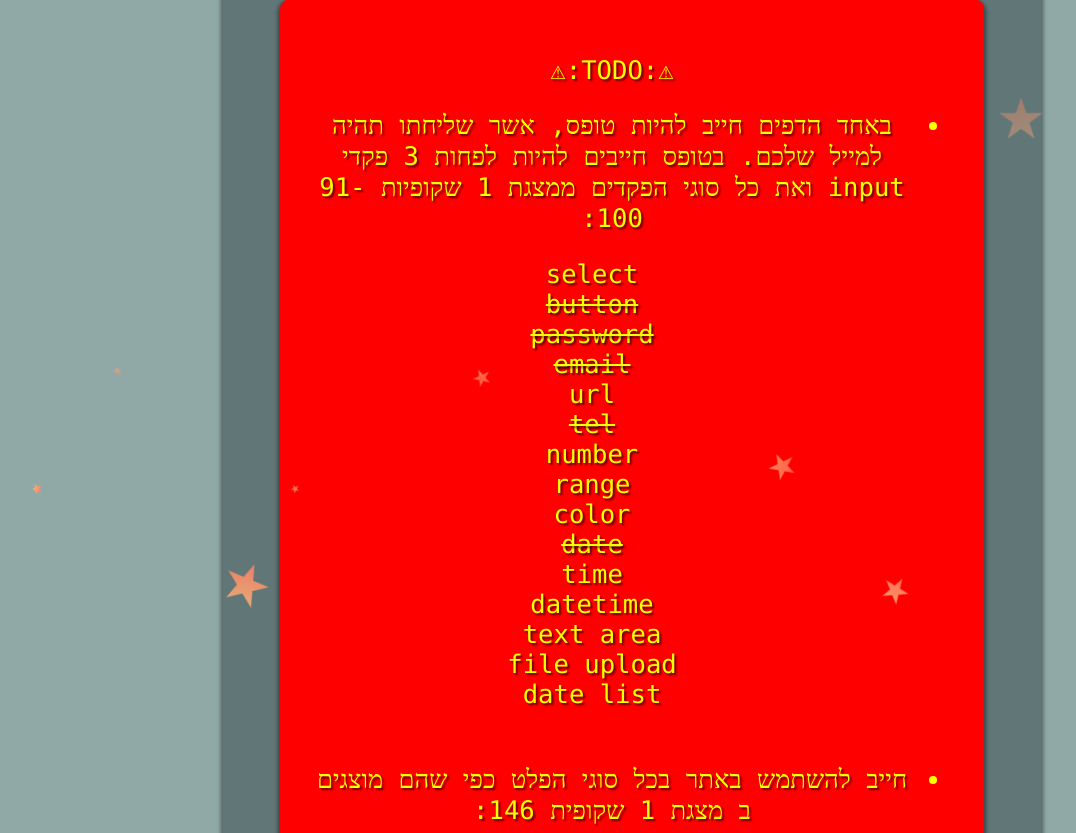
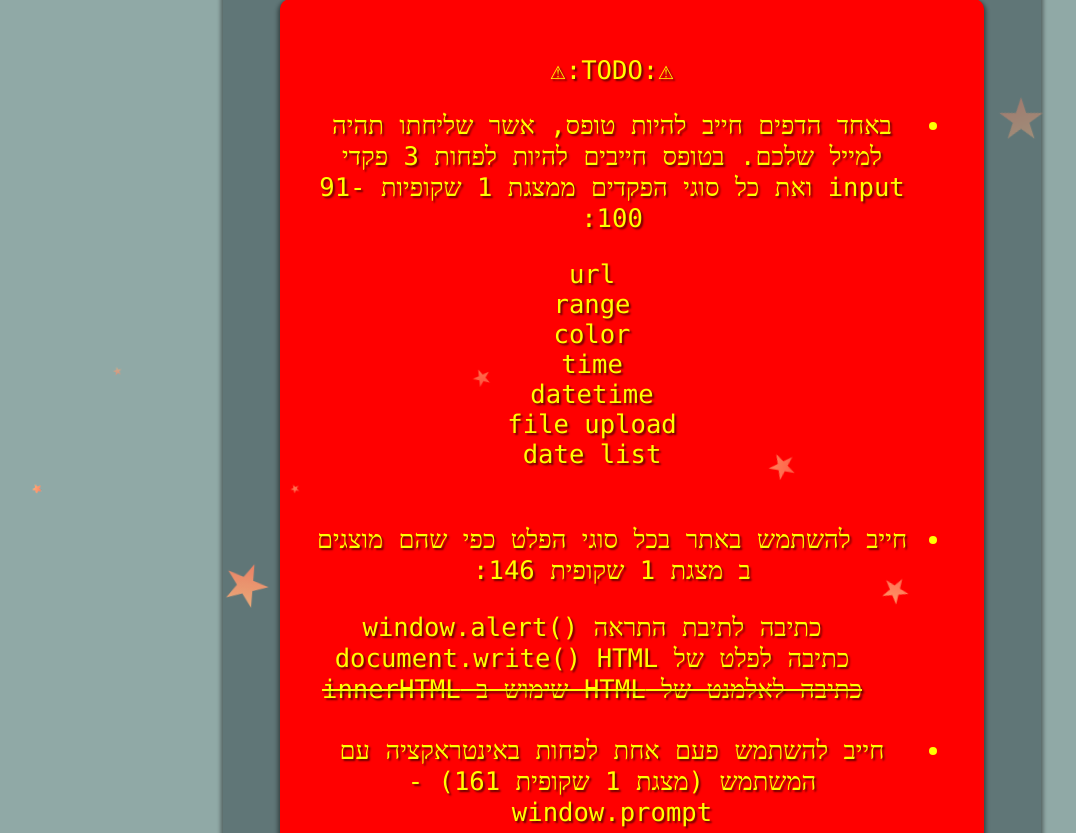
Before and after one commit to orizem/Software-Engineering-Project, a PHP site: page /delivery.php in a window 1280 px wide. Shown: the part 194-1027 px from the top of the page, without its empty margins (8-1084 px from the left). Run offline with PHP 8.4, Linux system fonts and the light colour scheme; the visitor is signed in with stand-in values (Sample User, id 1).

Commit message:
delivery

```diff
--- a/delivery.php
+++ b/delivery.php
@@ -12,6 +12,9 @@
 
         <title>Gourmet Haven</title>
     </div>
+
+    <script src="https://ajax.googleapis.com/ajax/libs/jquery/3.5.1/jquery.min.js"></script>
+    <script src="scripts/delivery.js"></script>
 </head>
 
 <body class="color-palette">
@@ -30,7 +33,8 @@
                         <tr>
                             <td>סוג ההזמנה:</td>
                             <td>
-                                <select>
+                                <select id="order">
+                                    <option value="" disabled selected hidden>בחר</option>
                                     <option value="order-table">הזמנת שולחן</option>
                                     <option value="order-delivery">הזמנת משלוח</option>
                                 </select>
@@ -43,21 +47,23 @@
 
                             echo '<tr>';
                             echo '<td>שם:</td>';
-                            echo '<td><input type="text" id="firstName" name="name" value="' . $_SESSION["fname"] . ' ' . $_SESSION["lname"] . '" oninput="validateForm()" required><br></td>';
+                            echo '<td><input type="text" id="firstName" name="name" value="' . $_SESSION["fname"] . ' ' . $_SESSION["lname"] . '" oninput="validateForm()" required></td>';
                             echo '<td><span id="firstNameError" class="error"></span></td>';
                             echo '</tr>';
                             echo '<tr>';
                             echo '<td>טלפון:</td>';
-                            echo '<td><input type="tel" id="phoneNumber" name="tel" value="' . $_SESSION["phone"] . '" oninput="validateForm()" required><br></td>';
+                            echo '<td><input type="tel" id="phoneNumber" name="tel" value="' . $_SESSION["phone"] . '" oninput="validateForm()" required></td>';
                             echo '<td><span id="phoneNumberError" class="error"></span></td>';
                             echo '</tr>';
                             echo '<tr>';
                             echo '<td>מייל:</td>';
-                            echo '<td><input type="email" id="email" name="email" value="' . $_SESSION["email"] . '" oninput="validateForm()" required><br><br></td>';
+                            echo '<td><input type="email" id="email" name="email" value="' . $_SESSION["email"] . '" oninput="validateForm()" required></td>';
                             echo '<td><span id="emailError" class="error"></span></td>';
                             echo '</tr>';
                         ?>
-
+                    </table>
+                    <table id="result"></table>
+                    <table>
                         <tr>
                             <!-- TODO: If delivery was selected: -->
                             <td>מה תרצו להזמין?</td>
--- a/index.html
+++ b/index.html
@@ -21,7 +21,7 @@
     <h1 class="deffect1">Gourmet Haven</h1>
     <div class="index-div container">
       <span class="box">
-        ברוכים הבאים לגורה הייבבן,
+        ברוכים הבאים לגורמה הייבבן,
         כאן אנו מגישים מנות טעימות וממכרות בטאץ' של מעולות קולינריות.
         השפים שלנו משתמשים בחומרי
         גלם משובחים כדי ליצור חווית אכילה שתגרום לכם לחזור לפה פעם נוספת.
--- a/navbar.php
+++ b/navbar.php
@@ -42,19 +42,11 @@
               באחד הדפים חייב להיות טופס, אשר שליחתו תהיה למייל שלכם. בטופס חייבים להיות לפחות 3 פקדי
               input ואת כל סוגי הפקדים ממצגת 1 שקופיות 91-100:
             </p>
-            <ol title="Delivery">select</ol>
-            <ol class="added">button</ol>
-            <ol title="Register" class="added">password</ol>
-            <ol title="Register" class="added">email</ol>
             <ol>url</ol>
-            <ol title="Register" class="added">tel</ol>
-            <ol title="Delivery">number</ol>
             <ol title="Delivery">range</ol>
             <ol>color</ol>
-            <ol title="Register" class="added">date</ol>
             <ol>time</ol>
             <ol title="Delivery">datetime</ol>
-            <ol title="Delivery">text area</ol>
             <ol title="Delivery">file upload</ol>
             <ol title="Delivery">date list</ol>
           </li><br>
--- /dev/null
+++ b/scripts/delivery.js
@@ -0,0 +1,14 @@
+$(document).ready(function () {
+  $("#order").change(function () {
+    var selectedOrder = $(this).val();
+    $.ajax({
+      url: "../php/handleOrder.php",
+      type: "get",
+      data: { order: selectedOrder },
+      success: function (response) {
+        // Update the content of the div with the response
+        $("#result").html(response);
+      },
+    });
+  });
+});
```
Also changed, not shown: php/handleOrder.php (added, +36 -0 lines).
